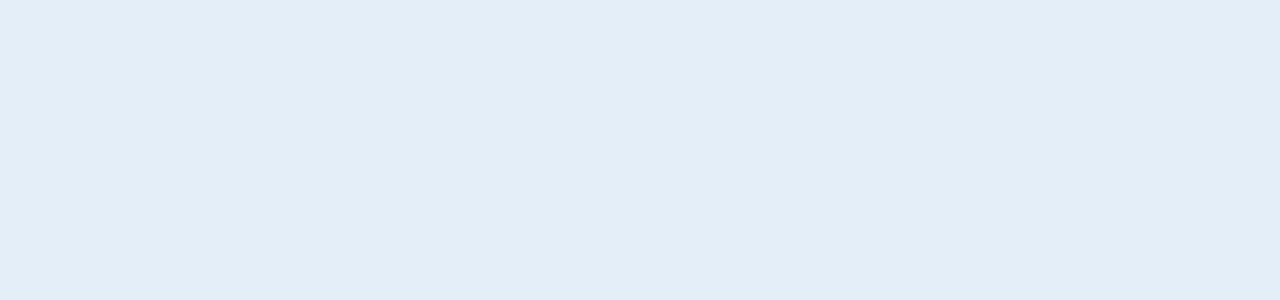
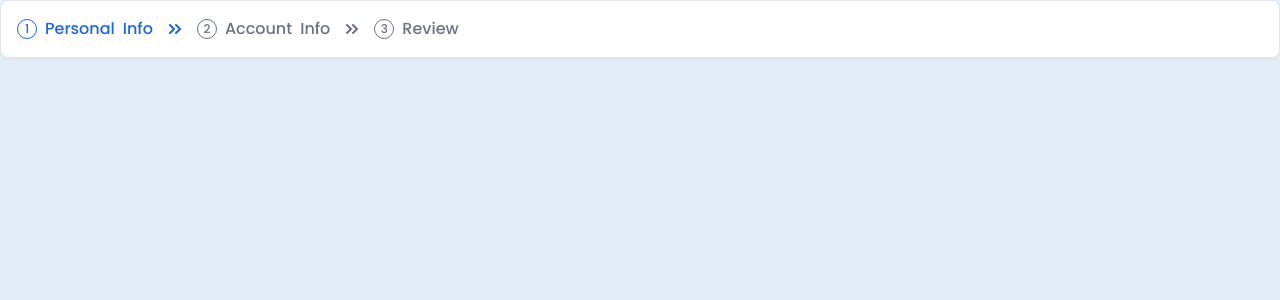
Before and after one commit to maged-elhabiby/YallaNow, a React (Create React App) app in the folder Frontend/: page /Settings in a window 1280 px wide. Before the commit this address had no page. Shown: the top 300 px of the page. Built offline with nearby package versions, Linux system fonts and the light colour scheme.

Commit message:
updated acc settings

```diff
--- a/Frontend/src/App.js
+++ b/Frontend/src/App.js
@@ -4,6 +4,7 @@ import { BrowserRouter as Router, Route, Routes } from 'react-router-dom';
 import Login from './components/Login';
 import MainPage from './components/MainPage';
 import SingleEvent from './components/SingleEvent';
+import AccountSettings from './components/AccountSettings';
 
 
 const App = () => {
@@ -15,6 +16,7 @@ const App = () => {
                 <Route path="/Login" element={<Login />} />
                 <Route path="/event/:eventID" element={<SingleEvent />}/>
                 <Route path="/event" element={<SingleEvent />}/>
+                <Route path="/Settings" element={<AccountSettings />} />
             </Routes>
         </Router>
         </div>
--- a/Frontend/src/components/AccountSettings.js
+++ b/Frontend/src/components/AccountSettings.js
@@ -1,3 +1,36 @@
-import React, {useState} from 'react';
-import {Link, useNavigate} from 'react-router-dom';
-import '../App.css';
+import React from 'react';
+
+function AccountSettings() {
+  return (
+    <ol className="flex items-center w-full p-3 space-x-2 text-sm font-medium text-center text-gray-500 bg-white border border-gray-200 rounded-lg shadow-sm dark:text-gray-400 sm:text-base dark:bg-gray-800 dark:border-gray-700 sm:p-4 sm:space-x-4 rtl:space-x-reverse">
+      <li className="flex items-center text-blue-600 dark:text-blue-500">
+        <span className="flex items-center justify-center w-5 h-5 me-2 text-xs border border-blue-600 rounded-full shrink-0 dark:border-blue-500">
+          1
+        </span>
+        Personal <span className="hidden sm:inline-flex sm:ms-2">Info</span>
+        <svg className="w-3 h-3 ms-2 sm:ms-4 rtl:rotate-180" aria-hidden="true" xmlns="http://www.w3.org/2000/svg" fill="none" viewBox="0 0 12 10">
+          <path stroke="currentColor" strokeLinecap="round" strokeLinejoin="round" strokeWidth="2" d="m7 9 4-4-4-4M1 9l4-4-4-4"/>
+        </svg>
+      </li>
+      <li className="flex items-center">
+        <span className="flex items-center justify-center w-5 h-5 me-2 text-xs border border-gray-500 rounded-full shrink-0 dark:border-gray-400">
+          2
+        </span>
+        Account <span className="hidden sm:inline-flex sm:ms-2">Info</span>
+        <svg className="w-3 h-3 ms-2 sm:ms-4 rtl:rotate-180" aria-hidden="true" xmlns="http://www.w3.org/2000/svg" fill="none" viewBox="0 0 12 10">
+          <path stroke="currentColor" strokeLinecap="round" strokeLinejoin="round" strokeWidth="2" d="m7 9 4-4-4-4M1 9l4-4-4-4"/>
+        </svg>
+      </li>
+      <li className="flex items-center">
+        <span className="flex items-center justify-center w-5 h-5 me-2 text-xs border border-gray-500 rounded-full shrink-0 dark:border-gray-400">
+          3
+        </span>
+        Review
+      </li>
+    </ol>
+
+
+  );
+}
+
+export default AccountSettings;
```
